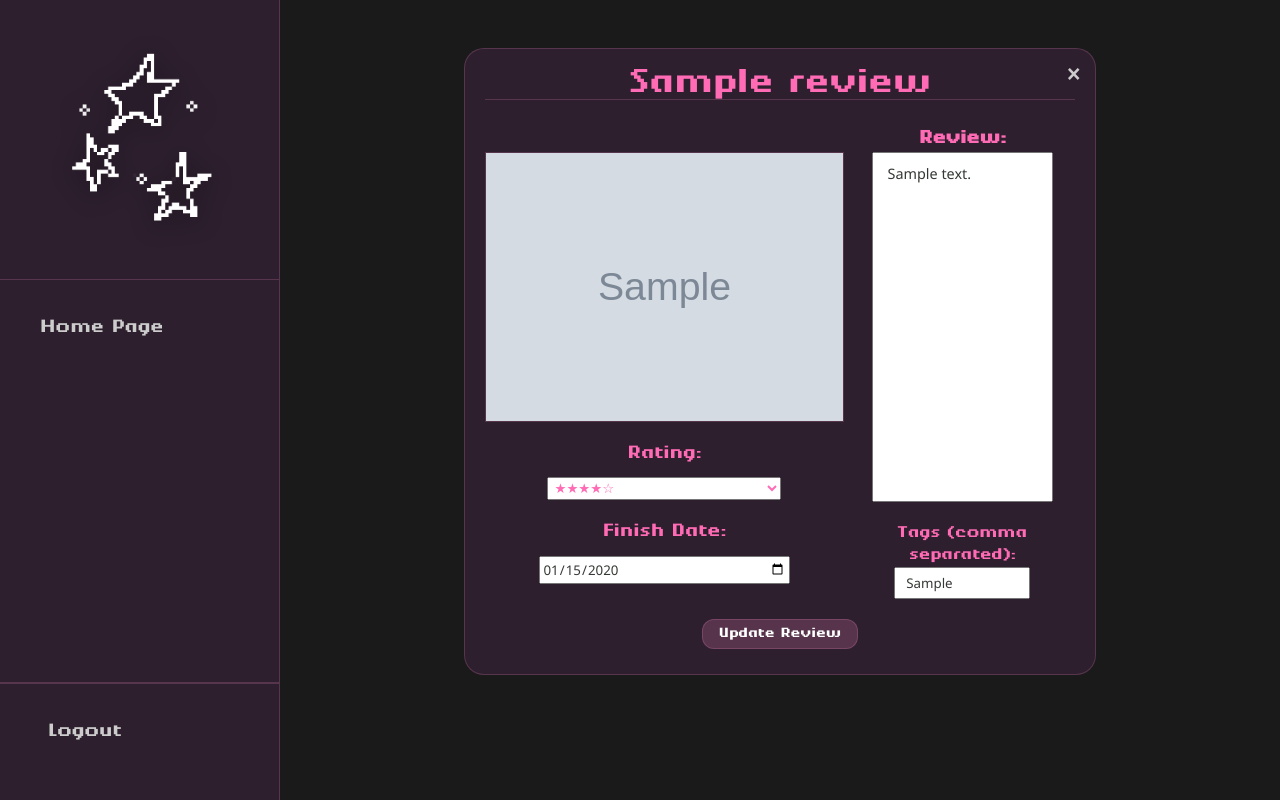
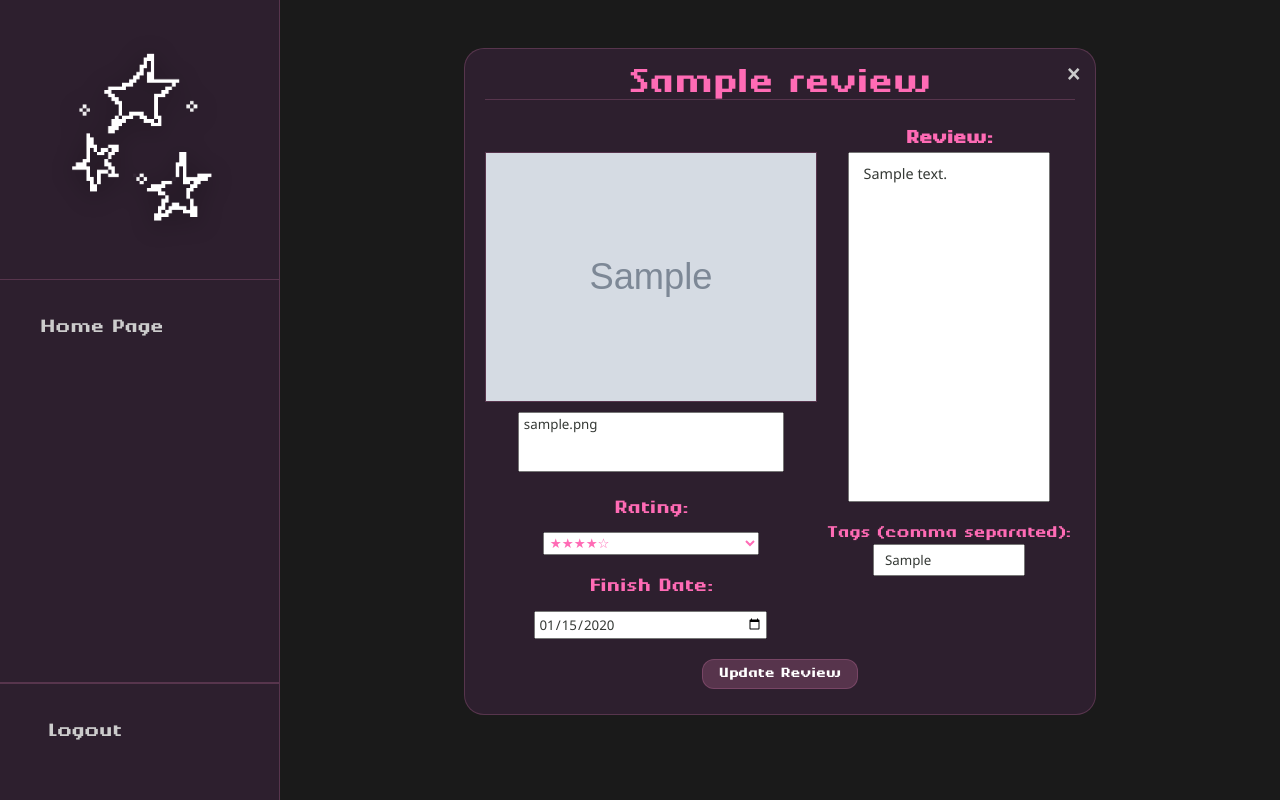
Before and after one commit to mariamsa02/ReviewApp, a Flask app: page /edit/1 in a window 1280 px wide. Run offline with Flask 3, Linux system fonts and the light colour scheme; a user stored in the database is signed in; tables that the repository leaves empty hold one stand-in row (values such as "Sample post"); grey boxes marked "Sample" are stand-in pictures.

Commit message:
Added ability to edit image URLs, normalized tags for eventual filtering

```diff
--- a/flask_app/routes.py
+++ b/flask_app/routes.py
@@ -112,7 +112,10 @@ def save_custom_review(category_id):
         content = request.form.get('review_text')
         rating = request.form.get('rating', 1)
         image_url = request.form.get('image_url')
-        tags_input = request.form.get('tags_input')
+        tags_input = request.form.get('tags_input') or ''
+        tags_formatted = [t.strip().lower() for t in tags_input.split(',') if t.strip()]
+        tags_formatted = ','.join(tags_formatted)
+
         if request.form.get('date_finished'):
             date_finished = request.form.get('date_finished')
         else:
@@ -135,7 +138,7 @@ def save_custom_review(category_id):
             date_finished = date_finished,
             # Save as a string
             custom_data=json.dumps(custom_fields),
-            tags=tags_input,
+            tags=tags_formatted,
             # Connects to the logged-in user
             author=current_user
         )
@@ -163,8 +166,10 @@ def save_review():
         rating = request.form.get('rating', 1)
         image_url = request.form.get('image_url')
         date_finished = request.form.get('date_finished')
-        tags_input = request.form.get('tags_input')
 
+        tags_input = request.form.get('tags_input') or ''
+        tags_formatted = [t.strip().lower() for t in tags_input.split(',') if t.strip()]
+        tags_formatted = ','.join(tags_formatted)
 
     # custom fields like author etc., store as json string
         extra_fields = {}
@@ -182,7 +187,7 @@ def save_review():
             date_finished = date_finished,
             # Save as a string
             custom_data=json.dumps(extra_fields),
-            tags=tags_input,
+            tags=tags_formatted,
             # Connects to the logged-in user
             author=current_user
         )
@@ -218,10 +223,15 @@ def edit_review(review_id):
 
     if request.method == 'POST':
         review.title = request.form.get('title')
+        review.image_url = request.form.get('image_url')
         review.content = request.form.get('review_text')
         review.rating = int(request.form.get('rating'))
         review.date_finished = request.form.get('date_finished')
-        review.tags = request.form.get('tags-input')
+        tags_input = request.form.get('tags-input') or ''
+        tags_formatted = [t.strip().lower() for t in tags_input.split(',') if t.strip()]
+        review.tags = ','.join(tags_formatted)
+
+
 
         db.session.commit()
         return redirect(url_for('home'))
--- a/flask_app/static/style.css
+++ b/flask_app/static/style.css
@@ -907,6 +907,25 @@ margin-top: 10px;
 
 .edit-close:hover { color: var(--accent-color); }
 
+.edit-image-input {
+margin-top: 10px;
+    width: 80%;
+    height: 60px;
+    text-align: left;
+    padding: 2px 5px;
+    font-family: var(--font-body);
+    color: var(--text-dark);
+    font-weight: 500;
+    margin-bottom: 5px;
+       resize: none;
+}
+
+.edit-img {
+    height: 250px;
+    width: auto;
+    display: block;
+    border: 1px solid var(--border-color);
+    }
 
 /* CUSTOM CATEGORY FORM */
 .category-close {
--- a/flask_app/templates/edit.html
+++ b/flask_app/templates/edit.html
@@ -44,7 +44,7 @@
 
     <div class="review-form">
         <form method="POST" action="/edit/{{ review.id }}">
-        <input type="hidden" name="image_url" value="{{review.image_url}}">
+        <!--<input type="hidden" name="image_url" value="{{review.image_url}}">-->
         <input type="hidden" name="category" value="{{review.category}}">
 
         <div class="review-header">
@@ -55,8 +55,9 @@
             <div class="media-flex">
                <!-- Left Column: Poster/Cover, Rating, Dates -->
                 <div class="media-left">
+                    <img src="{{review.image_url}}" alt="{{review.title}}" class="edit-img">
+                    <textarea class="edit-image-input" name="image_url">{{review.image_url}}</textarea>
 
-                    <img src="{{review.image_url}}" alt="{{review.title}}" class="media-img">
                     <div class="rating-dates">
                         <label class="left-labels">Rating:</label>
                          <select id="rating" name="rating" required>
```
